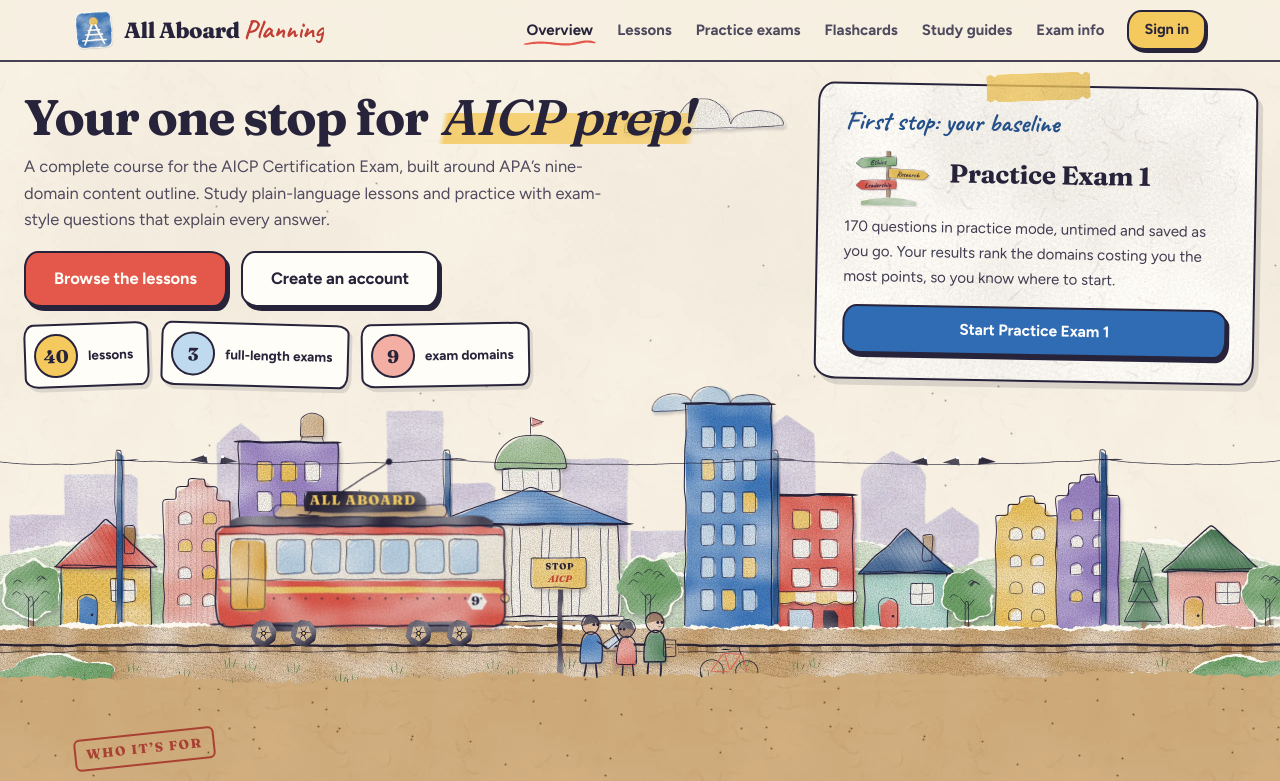
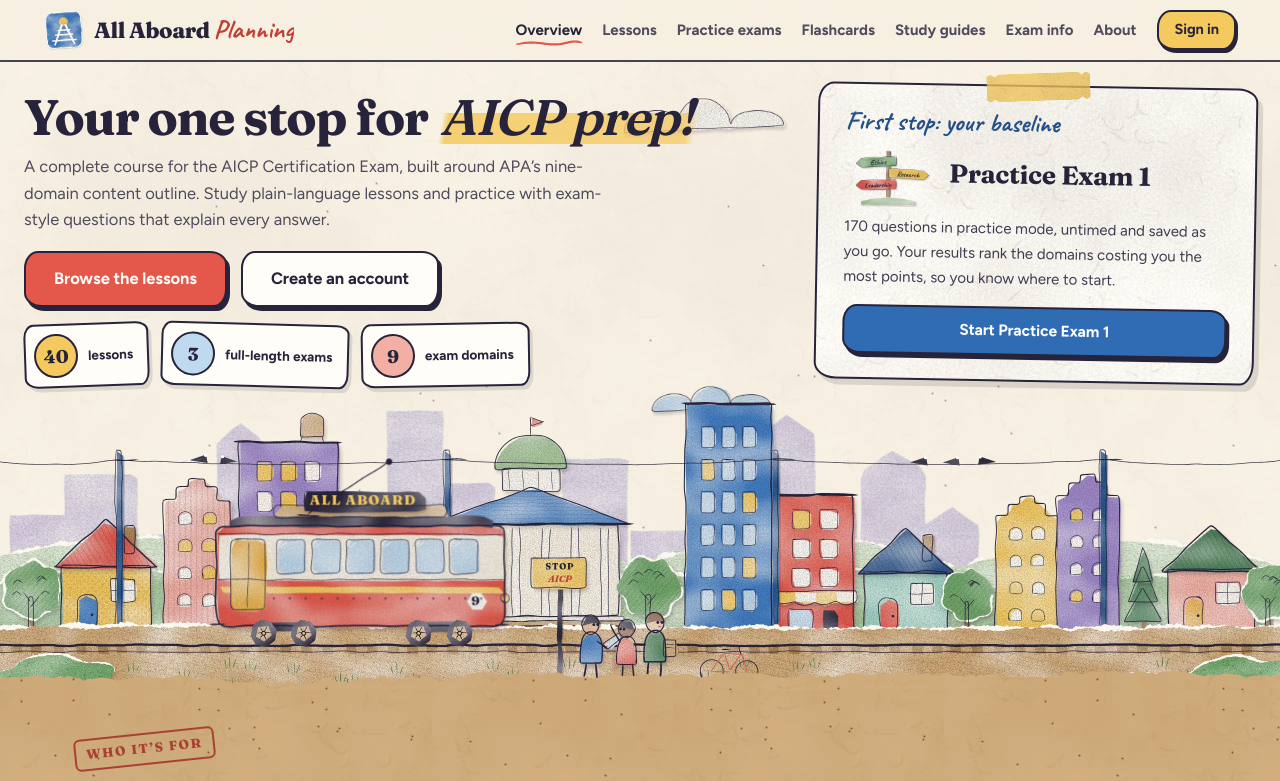
Before and after one commit to sidewalkplanner/all-aboard-planning, a React (Vite) app in the folder web/: page /aicp in a window 1280 px wide. Shown: the top 781 px of the page. Built offline with nearby package versions, Linux system fonts and the light colour scheme.

Commit message:
Add About to the header menu
Seven items fit by trimming nav link padding and widening the header to
1240px; the phone menu keeps FAQ right under Exam info.

Co-Authored-By: Claude Opus 5.5 <noreply@anthropic.com>
Claude-Session: https://claude.ai/code/session_012Vidq8EvZ2C9jcA4iN99VH

```diff
--- a/web/src/components/Header.jsx
+++ b/web/src/components/Header.jsx
@@ -25,7 +25,12 @@ export default function Header() {
   const ink = showDark ? '#EEF3FA' : 'var(--ink)';
   const linkClass = `nav-link${showDark ? ' nav-link--dark' : ''}`;
 
-  const links = (mobile) => AICP_NAV.map((item) => {
+  // The phone menu also lists the FAQ, right under Exam info.
+  const items = (mobile) => (mobile
+    ? AICP_NAV.flatMap((item) => (item.to === P.examInfo ? [{ ...item, match: [P.examInfo] }, { label: 'FAQ', to: P.faq }] : [item]))
+    : AICP_NAV);
+
+  const links = (mobile) => items(mobile).map((item) => {
     const active = isActive(item, location.pathname);
     return (
       <Link
@@ -81,7 +86,7 @@ export default function Header() {
         borderBottom: `2px solid ${showDark ? 'rgba(143,176,218,0.35)' : 'rgba(39,35,58,0.85)'}`
       }}
     >
-      <div style={{ maxWidth: 1180, margin: '0 auto', padding: '10px var(--gutter)', display: 'flex', alignItems: 'center', gap: 16 }}>
+      <div style={{ maxWidth: 1240, margin: '0 auto', padding: '10px var(--gutter)', display: 'flex', alignItems: 'center', gap: 16 }}>
         <Link
           to={P.aicp}
           aria-label="All Aboard Planning: AICP exam prep home"
@@ -126,7 +131,6 @@ export default function Header() {
           style={{ borderTop: `2px dashed ${showDark ? 'rgba(143,176,218,0.35)' : 'rgba(39,35,58,0.3)'}`, padding: '10px var(--gutter) 20px', display: 'flex', flexDirection: 'column', gap: 2 }}
         >
           {links(true)}
-          <Link to={P.faq} className={linkClass} style={{ display: 'block', width: 'fit-content', padding: '12px 8px', fontSize: 18 }}>FAQ</Link>
           {account(true)}
         </nav>
       )}
--- a/web/src/index.css
+++ b/web/src/index.css
@@ -632,7 +632,7 @@ img, svg { max-width: 100%; }
   display: inline-block;
   background: none;
   border: none;
-  padding: 8px 11px;
+  padding: 8px 9px;
   font-size: 15px;
   font-weight: 650;
   color: var(--ink-soft);
--- a/web/src/lib/nav.js
+++ b/web/src/lib/nav.js
@@ -15,6 +15,7 @@ export const AICP_NAV = [
   { label: 'Exam info', to: P.examInfo, match: [P.examInfo, P.faq] },
   // Pricing returns to the header when paid plans launch (lib/access.js).
   ...(PAID_TIER_ENABLED ? [{ label: 'Pricing', to: P.pricing }] : []),
+  { label: 'About', to: P.about },
 ];
 
 // Footer sitemap, grouped. The last group is firm-level; when the consulting
```
Also changed, not shown: 1 other file (tests, documents, lock files or other folders).
